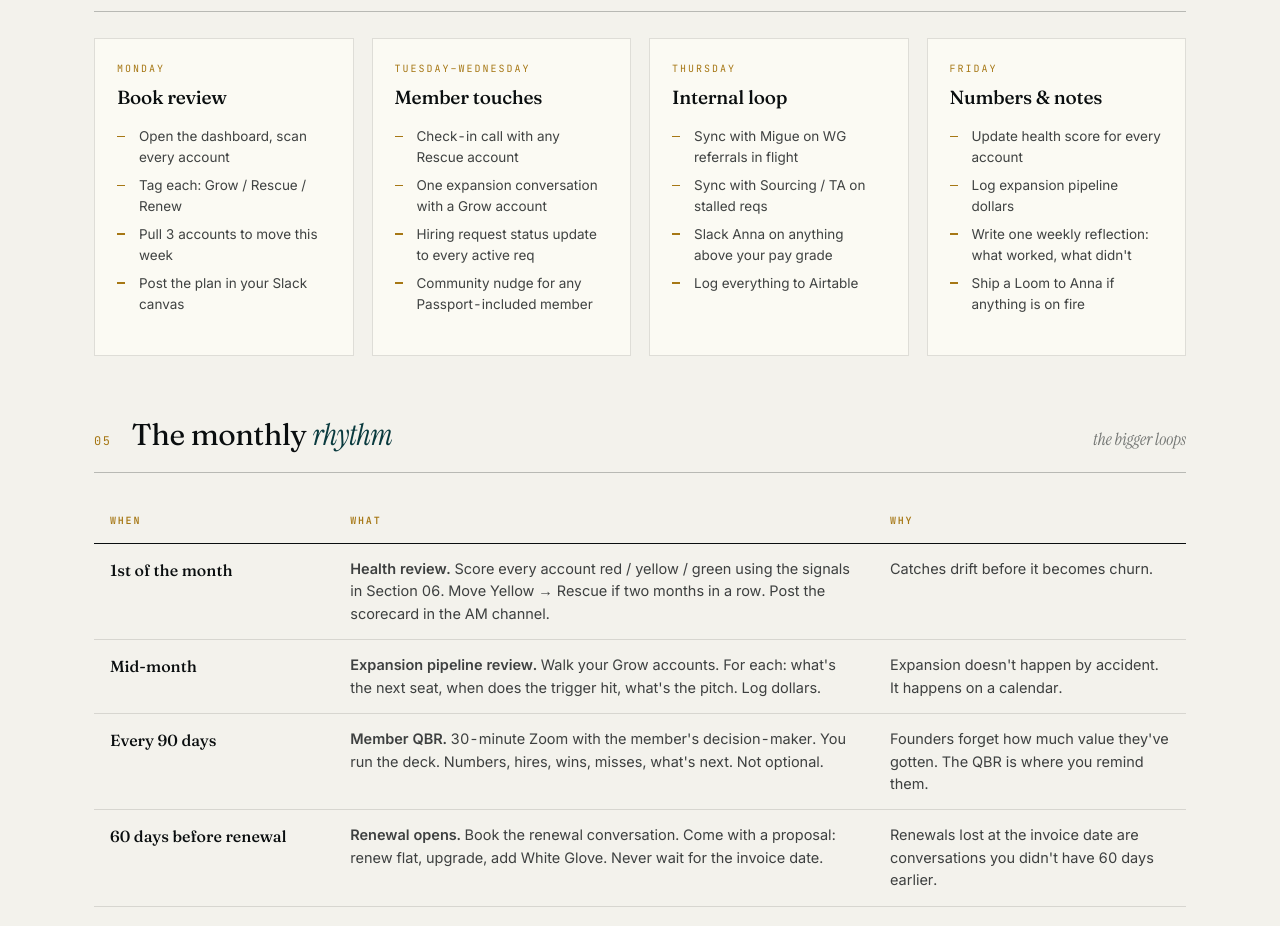
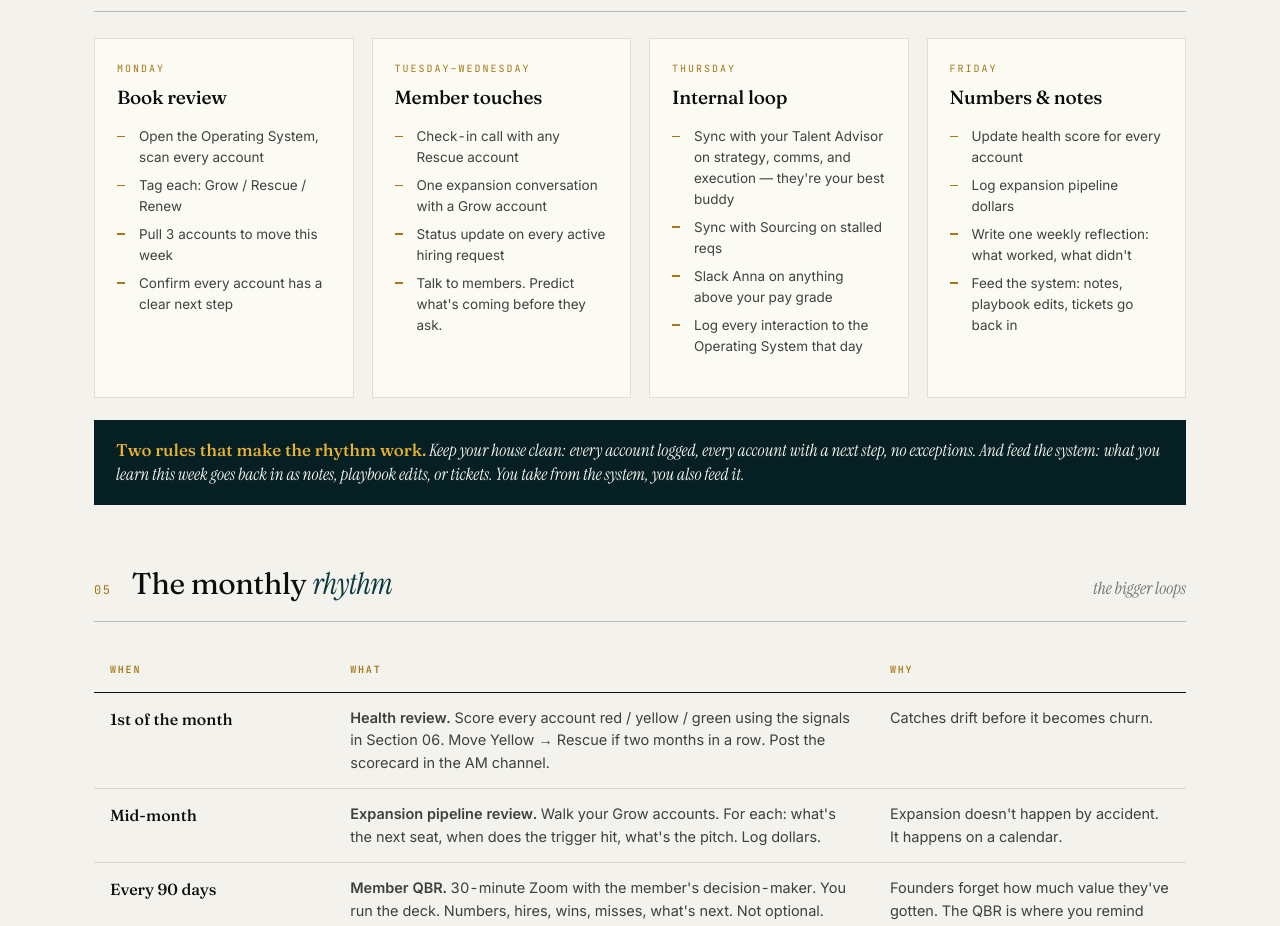
Before and after one commit to wg-dotcom/sagan-members-strategist-playbook, a plain HTML site: page index.html in a window 1280 px wide. Shown: the part 1862-2788 px from the top of the page. Drawn offline with Linux system fonts and the light colour scheme.

Commit message:
Section 04: rewrite weekly rhythm — drop Passport/credits/WG, emphasize OS logging + TA collaboration + house-clean + feed-the-system principles

```diff
--- a/index.html
+++ b/index.html
@@ -917,10 +917,10 @@
         <div class="tag">Monday</div>
         <div class="phase-title">Book review</div>
         <ul class="bullets">
-          <li>Open the dashboard, scan every account</li>
+          <li>Open the Operating System, scan every account</li>
           <li>Tag each: Grow / Rescue / Renew</li>
           <li>Pull 3 accounts to move this week</li>
-          <li>Post the plan in your Slack canvas</li>
+          <li>Confirm every account has a clear next step</li>
         </ul>
       </div>
       <div class="ramp-phase">
@@ -929,18 +929,18 @@
         <ul class="bullets">
           <li>Check-in call with any Rescue account</li>
           <li>One expansion conversation with a Grow account</li>
-          <li>Hiring request status update to every active req</li>
-          <li>Community nudge for any Passport-included member</li>
+          <li>Status update on every active hiring request</li>
+          <li>Talk to members. Predict what's coming before they ask.</li>
         </ul>
       </div>
       <div class="ramp-phase">
         <div class="tag">Thursday</div>
         <div class="phase-title">Internal loop</div>
         <ul class="bullets">
-          <li>Sync with Migue on WG referrals in flight</li>
-          <li>Sync with Sourcing / TA on stalled reqs</li>
+          <li>Sync with your Talent Advisor on strategy, comms, and execution — they're your best buddy</li>
+          <li>Sync with Sourcing on stalled reqs</li>
           <li>Slack Anna on anything above your pay grade</li>
-          <li>Log everything to Airtable</li>
+          <li>Log every interaction to the Operating System that day</li>
         </ul>
       </div>
       <div class="ramp-phase">
@@ -950,9 +950,12 @@
           <li>Update health score for every account</li>
           <li>Log expansion pipeline dollars</li>
           <li>Write one weekly reflection: what worked, what didn't</li>
-          <li>Ship a Loom to Anna if anything is on fire</li>
+          <li>Feed the system: notes, playbook edits, tickets go back in</li>
         </ul>
       </div>
+    </div>
+    <div class="buddy-rule">
+      <strong>Two rules that make the rhythm work.</strong> Keep your house clean: every account logged, every account with a next step, no exceptions. And feed the system: what you learn this week goes back in as notes, playbook edits, or tickets. You take from the system, you also feed it.
     </div>
   </section>
 
```
